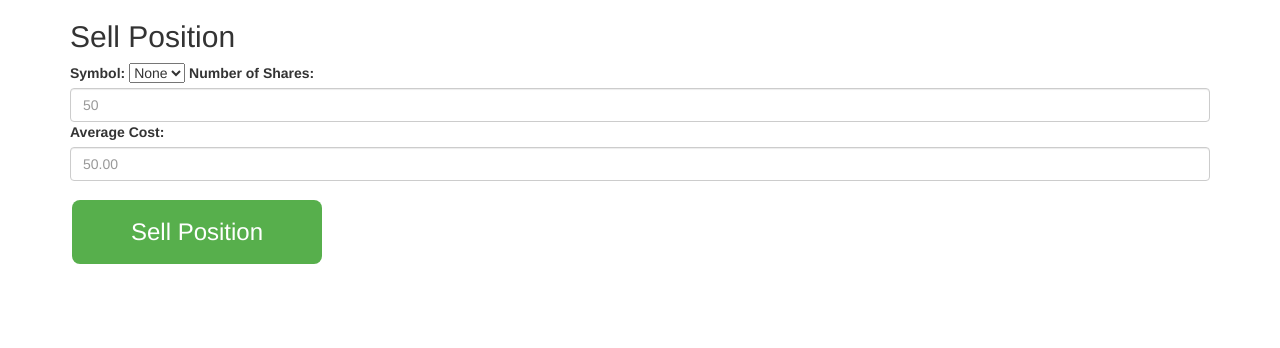
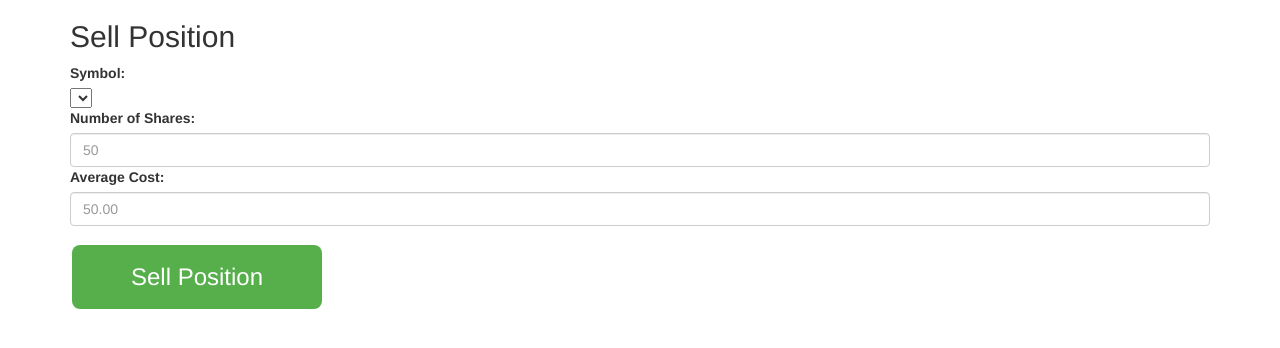
Before and after one commit to JosephHamilton/PortfolioAssistant, a Flask app: template templates/sell_position.html in a window 1280 px wide. Shown: the top 348 px of the page. Run offline with Flask 2, Linux system fonts and the light colour scheme; the template is opened without the code that fills it: values that come from a table or form of the project are taken from there, others are empty.

Commit message:
Made symbol dropdown on separate line

```diff
--- a/server.py
+++ b/server.py
@@ -22,10 +22,7 @@ class SellPosition(Form):
         super(SellPosition, self).__init__(*args, **kwargs)
 
         cur_positions = my_portfolio.current_positions()
-        if cur_positions:
-            self.symbols.choices = [(symbol, symbol) for symbol in cur_positions]
-        else:
-            self.symbols.choices = [(None, "None")]
+        self.symbols.choices = [(symbol, symbol) for symbol in cur_positions]
 
 
 app = Flask(__name__)
--- a/templates/sell_position.html
+++ b/templates/sell_position.html
@@ -9,7 +9,9 @@
         {{ form.csrf }}
         <div class="form-group">
             <label for="symbol">Symbol:</label>
-            {{ form.symbols }}
+            <br>
+                {{ form.symbols }}
+            </br>
 
             <label for="num_shares">Number of Shares:</label>
             <input type="number" class="form-control" id="num_shares" name="num_shares" placeholder="50">
```
